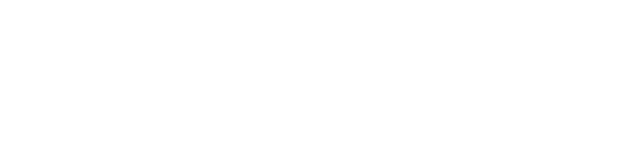
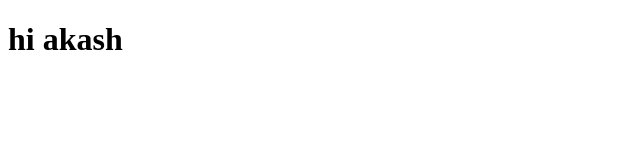
Before and after one commit to Akash-Dhankar/Devops_PE, a plain HTML site: page index.html in a window 1280 px wide. Shown: the whole page, without its empty margins (0-640 px from the left). Drawn offline with Linux system fonts and the light colour scheme.

Commit message:
Update index.html

```diff
--- a/index.html
+++ b/index.html
@@ -9,5 +9,6 @@
   </head>
   <body>
     <div id="root"></div>
+    <h1>hi akash</h1>
   </body>
 </html>
```
